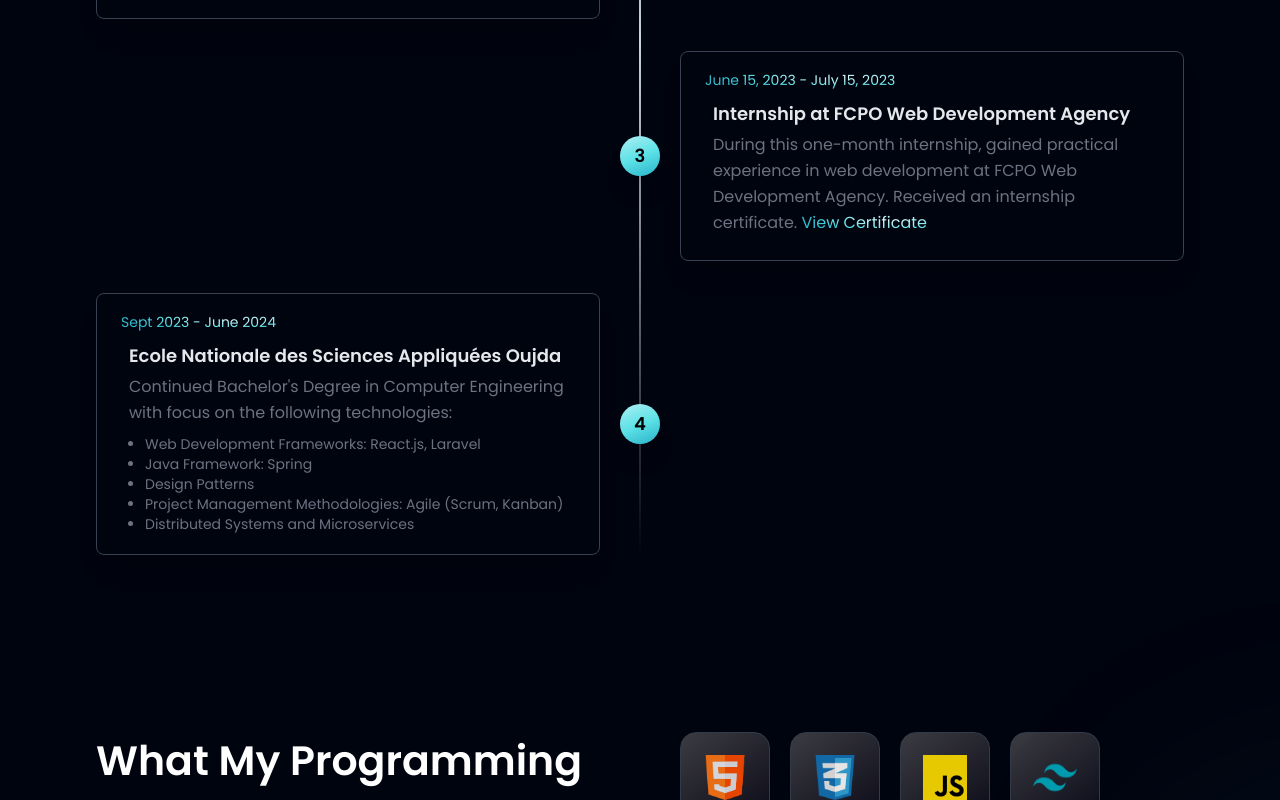
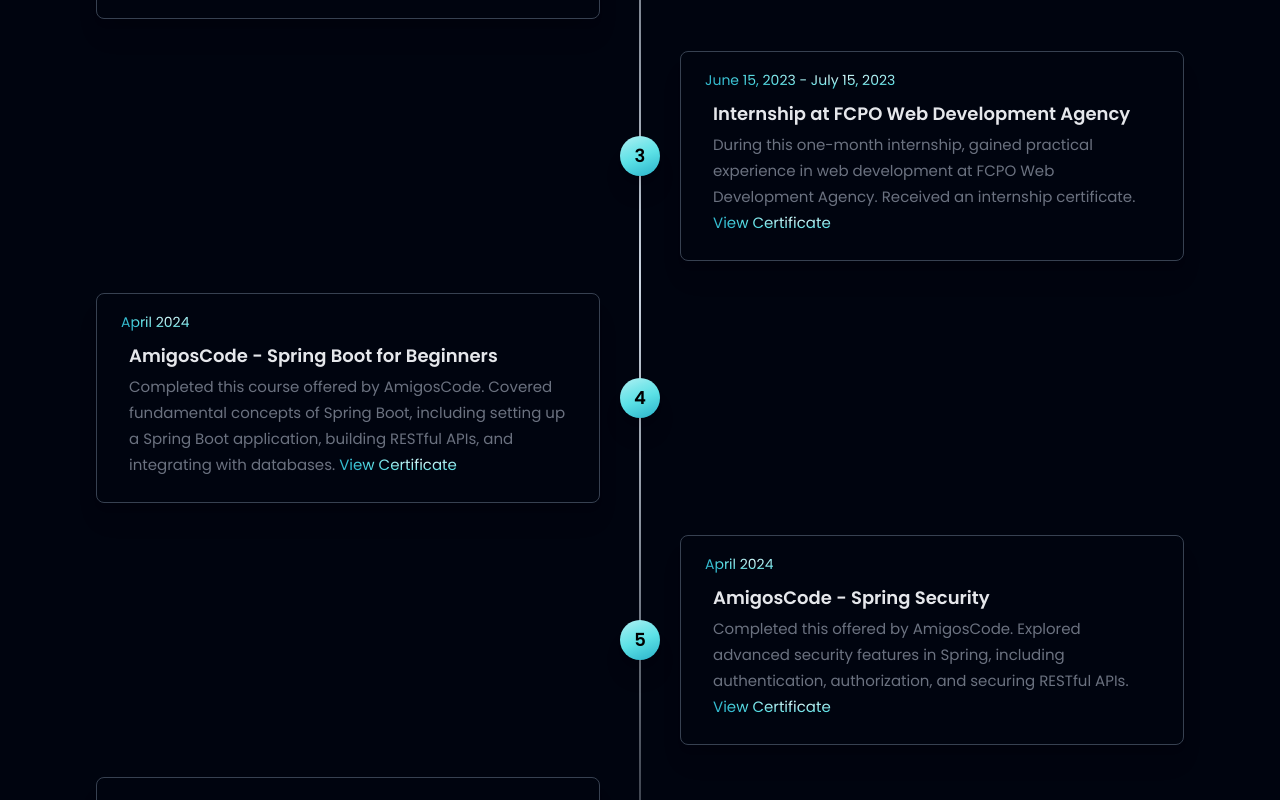
Before and after one commit to douaeelh2/MyPortfolio, a React (Create React App) app: page / in a window 1280 px wide. Shown: the part 2400-3200 px from the top of the page. Built offline with nearby package versions, Linux system fonts and the light colour scheme.

Commit message:
Third commit

```diff
--- a/src/constants/index.js
+++ b/src/constants/index.js
@@ -120,6 +120,20 @@ export const experiences = [
         linkUrl: "https://www.linkedin.com/in/douae-el-hila-252809244/overlay/certifications/1887351806/multiple-media-viewer/?profileId=ACoAADyh3h4B5CwX9BW9Ox7cxrIwsOti71243do&treasuryMediaId=1704841885982",
     },
     {
+        date: "April 2024",
+        title: "AmigosCode - Spring Boot for Beginners",
+        text: "Completed this course offered by AmigosCode. Covered fundamental concepts of Spring Boot, including setting up a Spring Boot application, building RESTful APIs, and integrating with databases.",
+        linkText: "View Certificate",
+        linkUrl: "https://drive.google.com/file/d/12j8sCkLADZk_PHdRlL2M7Bo7irE4jCaY/view?usp=sharing",
+    },
+    {
+        date: "April 2024",
+        title: "AmigosCode - Spring Security",
+        text: "Completed this offered by AmigosCode. Explored advanced security features in Spring, including authentication, authorization, and securing RESTful APIs.",
+        linkText: "View Certificate",
+        linkUrl: "https://drive.google.com/file/d/1x30b-iKyqt7Yghjl65kZSjlljZBTNCH2/view?usp=sharing",
+    },
+    {
         date: "Sept 2023 - June 2024",
         title: "Ecole Nationale des Sciences Appliquées Oujda",
         text: "Continued Bachelor's Degree in Computer Engineering with focus on the following technologies:",
@@ -131,7 +145,6 @@ export const experiences = [
             "Distributed Systems and Microservices"
         ]
     }
-
 ];
 
 export const skills = [
--- a/src/widgets/ExperienceCard.jsx
+++ b/src/widgets/ExperienceCard.jsx
@@ -10,7 +10,7 @@ const ExperienceCard = ({ index, date, title, text, technologies, linkText, link
                 <div className="flex-col items-center justify-between space-x-2 mb-1">
                     <time className="mb-1 text-sm font-normal leading-none text-gradient">{date}</time>
                     <h3 className="text-lg font-semibold text-gray-200 mt-2 mb-1">{title}</h3>
-                    <p className="text-[16px] leading-[26px] font-normal text-gray-500 mb-2">{text} <a href={linkUrl} target="_blank" rel="noopener noreferrer" className="text-gradient">{linkText}</a></p>
+                    <p className="text-[15px] leading-[26px] font-normal text-gray-500 mb-2">{text} <a href={linkUrl} target="_blank" rel="noopener noreferrer" className="text-gradient">{linkText}</a></p>
                     {technologies && (
                         <div>
                             <ul className="list-disc ml-4">
```
